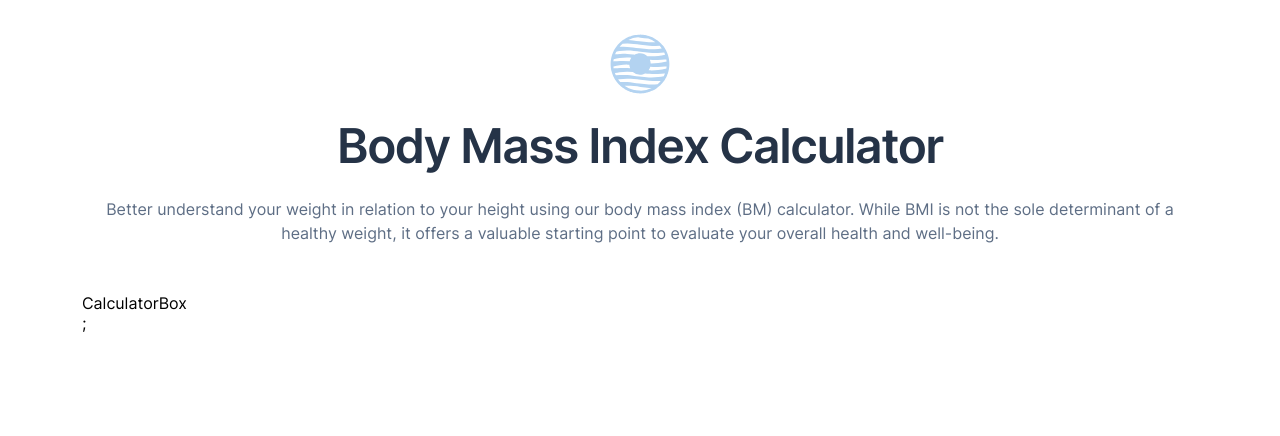
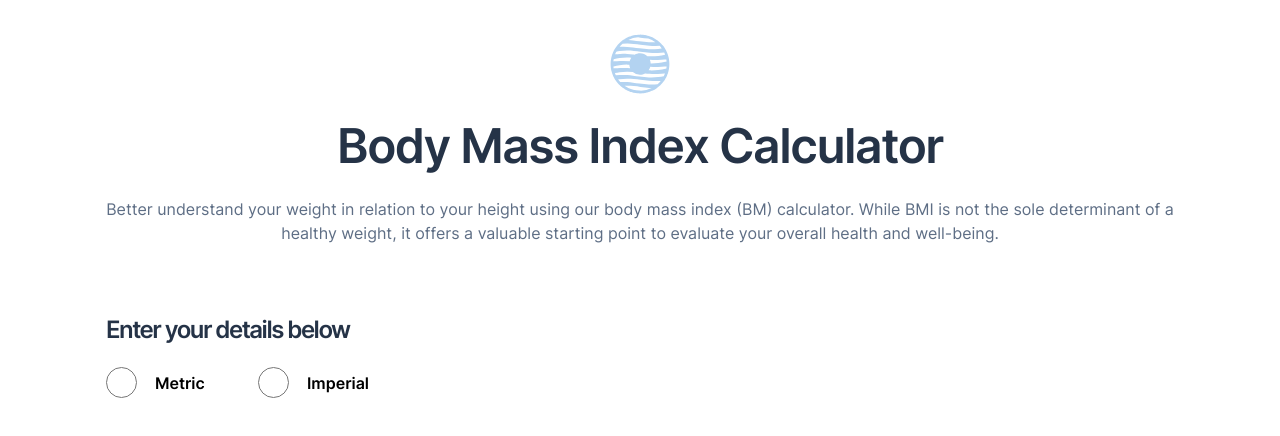
Before and after one commit to erikenascimento/bmi_calculator, a Next.js app: page / in a window 1280 px wide. Shown: the top 436 px of the page. Built offline with nearby package versions, Linux system fonts and the light colour scheme.

Commit message:
Starting the CalculatorBox component

```diff
--- a/src/components/CalculatorBox/CalculatorBox.module.scss
+++ b/src/components/CalculatorBox/CalculatorBox.module.scss
@@ -1,3 +1,40 @@
 .calculatorBox {
+    // Flex
+    display: flex;
+
+    flex-direction: column;
+    row-gap: var(--spacing-s);
+    // Styles
     background-color: white;
+    // Form
+    padding: var(--spacing-s);
+    border-radius: 10px;
+
+    &__heading {
+        font-size: var(--heading-s);
+    }
+
+    &__unitsDiv {
+        //Flex
+        display: flex;
+
+        align-items: center;
+        column-gap: var(--spacing-s);
+
+        &__unit {
+            // Flex
+            display: flex;
+
+            column-gap: 18px;
+            // Dimensions
+            width: 128px; // This value should be temporary
+            &__type {
+                display: flex;
+
+                align-items: center;
+                // Typography
+                font-weight: 600;
+            }
+        }
+    }
 }
--- a/src/components/CalculatorBox/index.tsx
+++ b/src/components/CalculatorBox/index.tsx
@@ -3,14 +3,30 @@ import React from "react";
 import styles from "./CalculatorBox.module.scss";
 // Custom components
 import Wrapper from "../Wrapper";
+import InputRadio from "./InputRadio";
 
 const CalculatorBox: React.FC = () => {
 	return (
 		<Wrapper data-testid="calculatorWrapper" tagKind="section">
 			<section data-testid="calculatorBox" className={styles.calculatorBox}>
-				CalculatorBox
+				<h2 className={styles.calculatorBox__heading}>
+					Enter your details below
+				</h2>
+				<div className={styles.calculatorBox__unitsDiv}>
+					<div className={styles.calculatorBox__unitsDiv__unit}>
+						<InputRadio />
+						<span className={styles.calculatorBox__unitsDiv__unit__type}>
+							Metric
+						</span>
+					</div>
+					<div className={styles.calculatorBox__unitsDiv__unit}>
+						<InputRadio />
+						<span className={styles.calculatorBox__unitsDiv__unit__type}>
+							Imperial
+						</span>
+					</div>
+				</div>
 			</section>
-			;
 		</Wrapper>
 	);
 };
```
